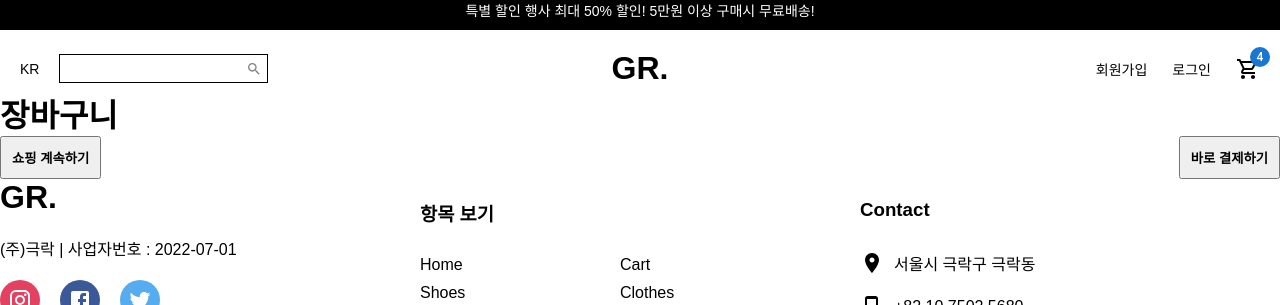
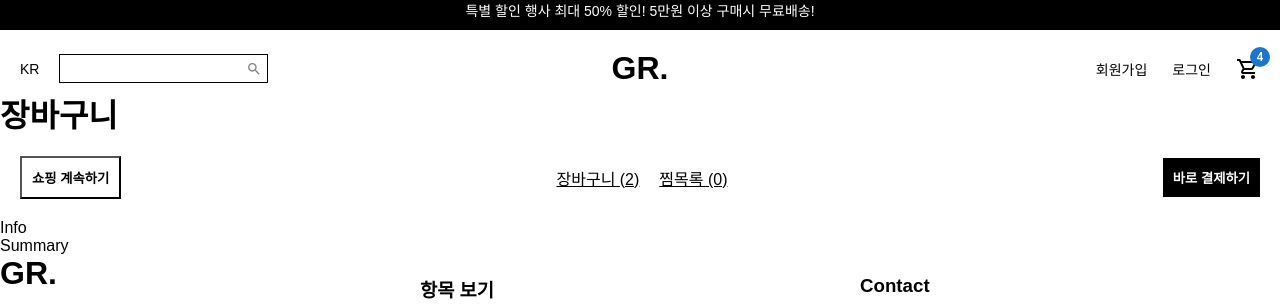
Before and after one commit to skdding3/gr-commerce-Front, a React (Create React App) app: page / in a window 1280 px wide. Shown: the top 305 px of the page. Built offline with nearby package versions, Linux system fonts and the light colour scheme.

Commit message:
[feat] Cart Top 작업

```diff
--- a/src/pages/Cart.jsx
+++ b/src/pages/Cart.jsx
@@ -11,13 +11,26 @@ const Top = styled.div`
   display: flex;
   align-items: center;
   justify-content: space-between;
+  padding: 20px;
 `;
 const TopButton = styled.button`
   padding: 10px;
   font-weight: 600;
   cursor: pointer;
+  border: ${(props) => props.type === "filled" && "none"};
+  background-color: ${(props) =>
+    props.type === "filled" ? "black" : "transparent"};
+  color: ${(props) => props.type === "filled" && "white"};
+`;
+const TopTexts = styled.div``;
+const TopText = styled.span`
+  text-decoration: underline;
+  cursor: pointer;
+  margin: 0px 10px;
 `;
 const Bottom = styled.div``;
+const Info = styled.div``;
+const Summary = styled.div``;
 
 function Cart() {
   return (
@@ -28,9 +41,16 @@ function Cart() {
         <Title>장바구니</Title>
         <Top>
           <TopButton>쇼핑 계속하기</TopButton>
-          <TopButton>바로 결제하기</TopButton>
+          <TopTexts>
+            <TopText>장바구니 (2)</TopText>
+            <TopText>찜목록 (0)</TopText>
+          </TopTexts>
+          <TopButton type="filled">바로 결제하기</TopButton>
         </Top>
-        <Bottom></Bottom>
+        <Bottom>
+          <Info>Info</Info>
+          <Summary>Summary</Summary>
+        </Bottom>
       </Wrapper>
       <Footer />
     </Container>
```
